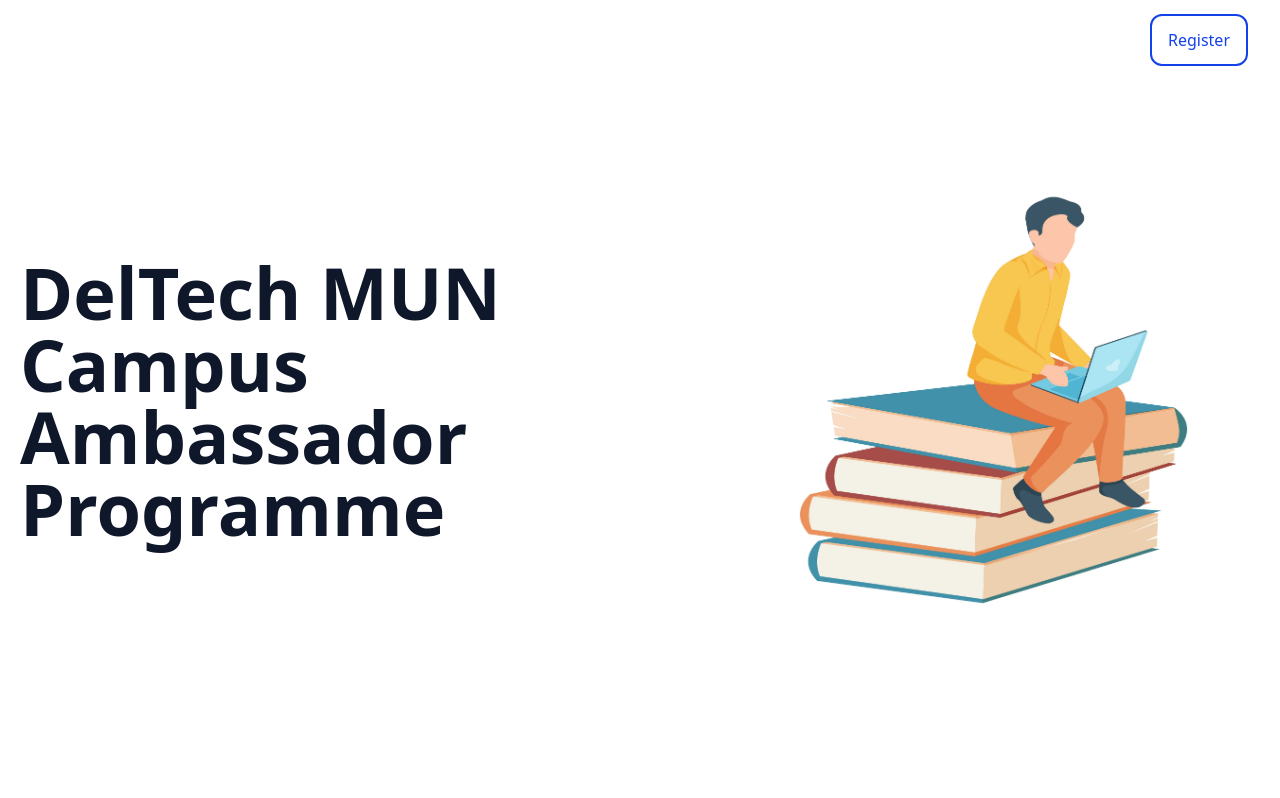
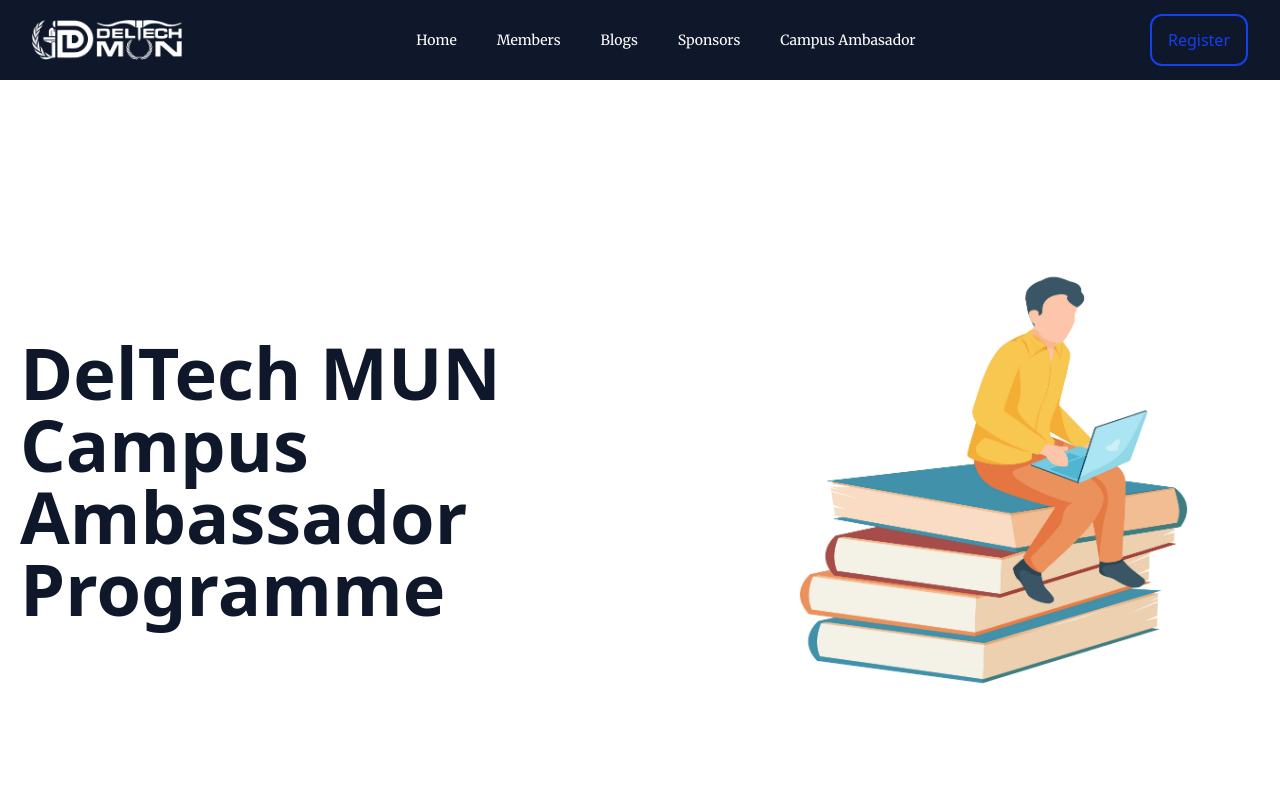
Before and after one commit to VarunDTU/deltechv2, a Next.js app: page /campus_ambasador in a window 1280 px wide. Shown: the top 798 px of the page. Built offline with nearby package versions, Linux system fonts and the light colour scheme.

Commit message:
campus form and logo updated

```diff
--- a/app/campus_ambasador/campus.js
+++ b/app/campus_ambasador/campus.js
@@ -1,9 +1,10 @@
 const Campus = () => {
   return (
     <section
-      className="text-slate-900 bg-transparent leading-relaxed"
+      className="text-slate-900 bg-transparent leading-relaxed "
       id="home"
     >
+      <div className="h-20 bg-slate-900"></div>
       <div className="md:flex md:flex-row items-center md:h-screen px-5">
         <div>
           <h1 className="text-5xl md:py-10 pt-28 md:text-7xl font-bold">
@@ -87,7 +88,7 @@
         </div>
       </div>
       <div className="justify-center items-center w-full py-10 flex">
-        <a href="/">
+        <a href="https://forms.gle/H3qJgs1bvbYxGiXV7" target="_blank">
           <div
             className="md:py-3 md:px-4 py-2 px-2.5 w-fit duration-500 text-[#1341EC] border-2 border-[#1341EC] rounded-xl
             hover:bg-gradient-to-t from-[#1341EC] to-[#142e8a] hover:text-[#fff] "
--- a/app/components/Navbar.js
+++ b/app/components/Navbar.js
@@ -60,6 +60,7 @@
               </div>
               <div className="flex flex-1 items-center justify-center md:items-stretch md:justify-start">
                 <div className="flex justify-center md:w-auto flex-shrink-0 items-center w-full">
+                  <Link href="/">
                     <Image
                       alt="logo"
                       height={10}
@@ -67,6 +68,7 @@
                       src="/img/dlt_b_(white).png"
                       draggable="false"
                     />
+                  </Link>
                 </div>
                 <div className="flex justify-center items-center w-full">
                   <div className="hidden md:ml-6 md:block">
```
Lines whose indentation alone changed are shown as unchanged.
